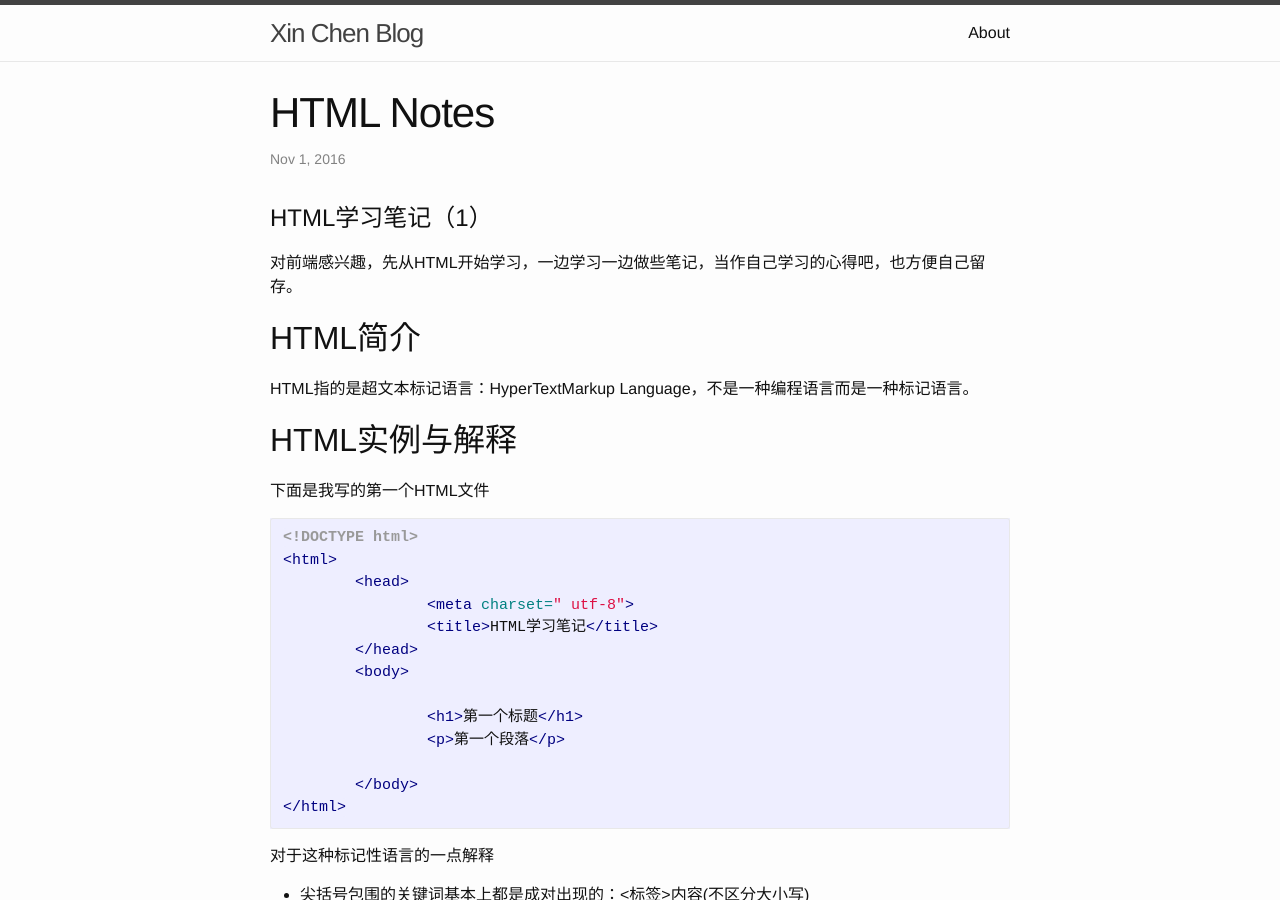
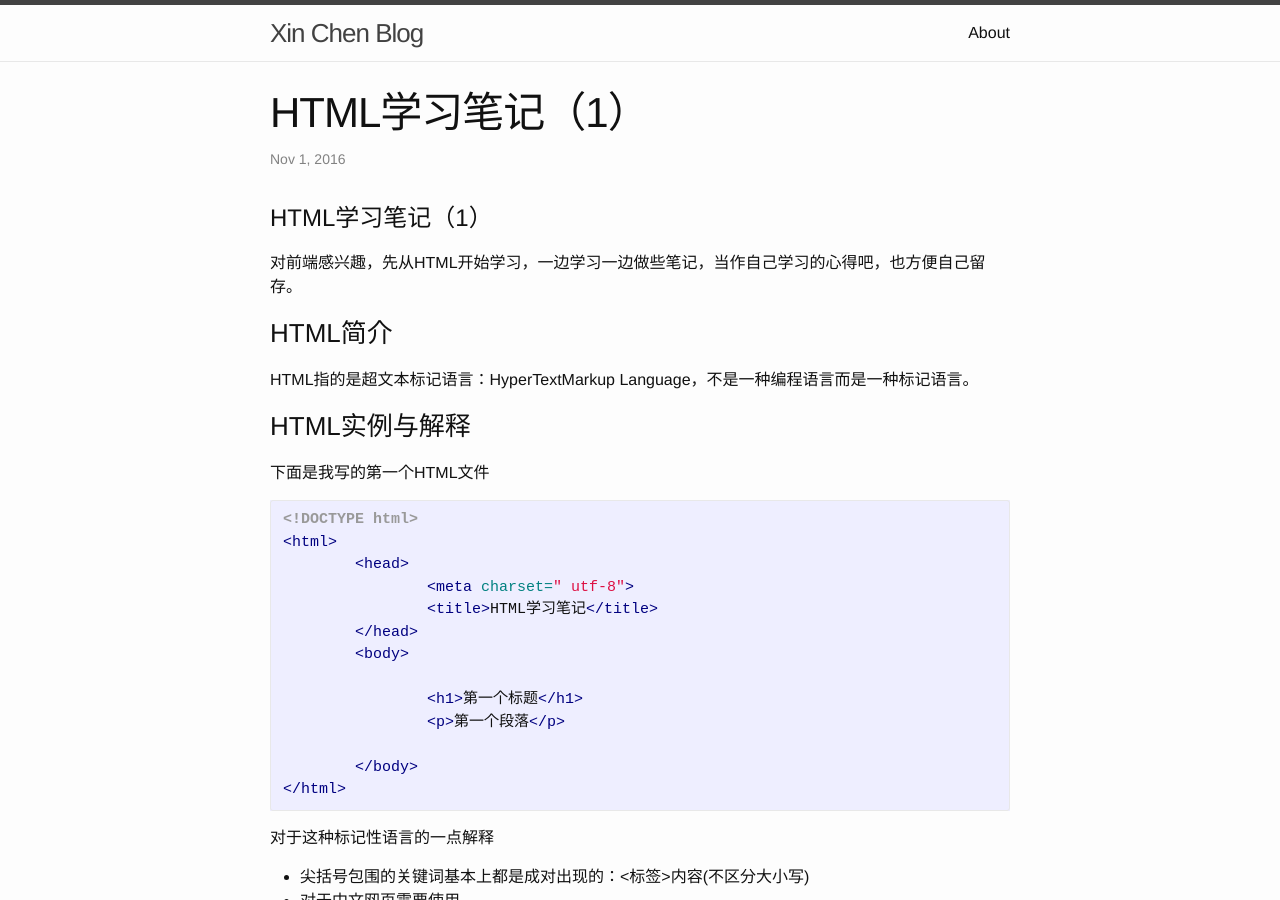
Before and after one commit to t-chx/t-chx.github.io, a Jekyll site: the page built from _posts/2016-11-01-htmlnote1.md, in a window 1280 px wide and 900 px high. Built offline with Jekyll 4.4.1, drawn with Linux system fonts in a browser that asks for light colours.

Commit message:
edit htmlnote1.md

```diff
--- a/_posts/2016-11-01-htmlnote1.md
+++ b/_posts/2016-11-01-htmlnote1.md
@@ -1,18 +1,19 @@
 ---
 layout: post
-title:  "HTML Notes"
-date:   2016-11-1 20:13:00 +0800
+title:  "HTML学习笔记（1）"
+date:   2016-11-1 21:10:00 +0800
 ---
+
 # HTML学习笔记（1）
 
 对前端感兴趣，先从HTML开始学习，一边学习一边做些笔记，当作自己学习的心得吧，也方便自己留存。
 
-## HTML简介
+### HTML简介
 
 HTML指的是超文本标记语言：HyperTextMarkup Language，不是一种编程语言而是一种标记语言。
 
 
-## HTML实例与解释
+### HTML实例与解释
 
 下面是我写的第一个HTML文件
 
@@ -41,17 +42,17 @@ HTML指的是超文本标记语言：HyperTextMarkup Language，不是一种编
 - 位于标签<h1>与</h1>作为一个标题使用
 - 位于标签<p>与</p>作为一个段落显示
 
-## HTML编辑器
+### HTML编辑器
 
 我用的是Sublime Text，可以到官网下载哈
 
-## HTML运行步骤
+### HTML运行步骤
 
-### 步骤1: 新建HTML文件
+#### 步骤1: 新建HTML文件
 打开Sublime Text后，选择“File“->"New File",然后在新建的文件中输入代码。
 
-### 步骤2: 另存为HTML文件
+#### 步骤2: 另存为HTML文件
 选“File“->"Save“
 
-### 步骤3: 在浏览器中运行这个HTML文件
+#### 步骤3: 在浏览器中运行这个HTML文件
 打开浏览器，选择“文件”的“打开文件”命令，选择你刚刚保存的`.html`文件，就可以看到自己的第一个HTML文件运行成功啦
```
